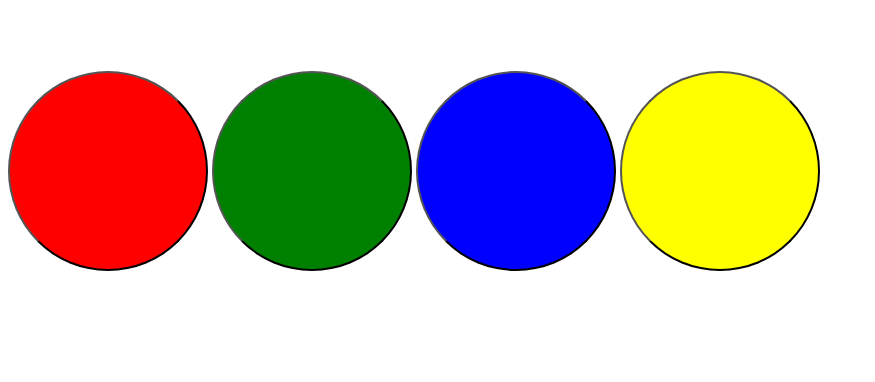
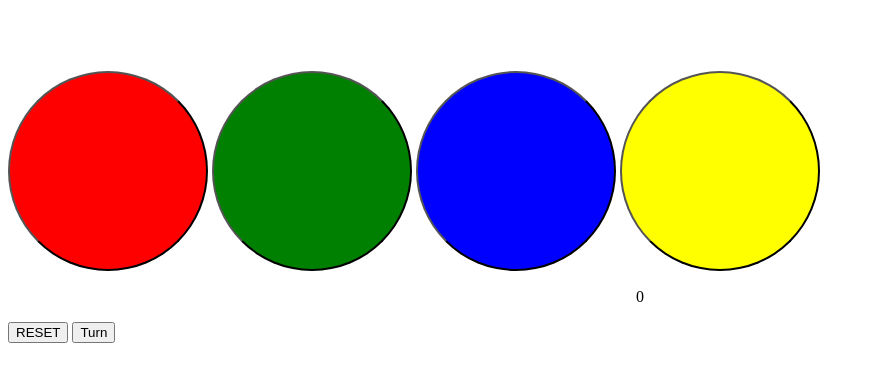
Before and after one commit to AlexCanCode/Simon-Says, a plain HTML site: page index.html in a window 1280 px wide. Shown: the whole page, without its empty margins (0-875 px from the left). Drawn offline with Linux system fonts and the light colour scheme.

Commit message:
add turn counter and reset buttons

```diff
--- a/index.html
+++ b/index.html
@@ -9,6 +9,11 @@
 	<button class="simon-button" id="green"></button>
 	<button class="simon-button" id="blue"></button>
 	<button class="simon-button" id="yellow"></button>
+
+	<p id="turn-count"></p>
+
+	<button id="reset" onclick="gameReset()">RESET</button>
+	<button id="turn" onclick="turn()">Turn</button>
 
 </body>
 
@@ -46,6 +51,12 @@
 	#yellow {
 		background-color: yellow;
 	}
+
+	#turn-count {
+		text-align: center;
+	}
+
+
 </style>
 
 <script type="text/javascript">
@@ -53,6 +64,12 @@
 	const simonButtons = document.querySelectorAll(".simon-button");
 	let simonLog = [];
 	let turnNumber = 0;
+	let turnCount = 0;
+
+	function setTurnCount() {
+		const turnCountElement = document.querySelector("#turn-count")
+		turnCountElement.textContent = turnCount;
+	}
 
 	function turn(){
 		const nextNumber = newSimonSelection();
@@ -64,6 +81,8 @@
 			simonLog.push(nextNumber)
 			simonTurn(simonLog);
 		}
+		turnCount++
+		setTurnCount();
 		console.log(simonLog);
 	}
 
@@ -89,6 +108,14 @@
 		}, 600)
 	}
 
+	function gameReset(){
+		turnCount = 0;
+		simonLog = [];
+		setTurnCount();
+	}
+
+	//set turn count to 0
+	setTurnCount();
 
 	// need to be able to use arrow keys (or some other kind of keys) to select colors (indicate with gray outline in circles)
 </script>
```
